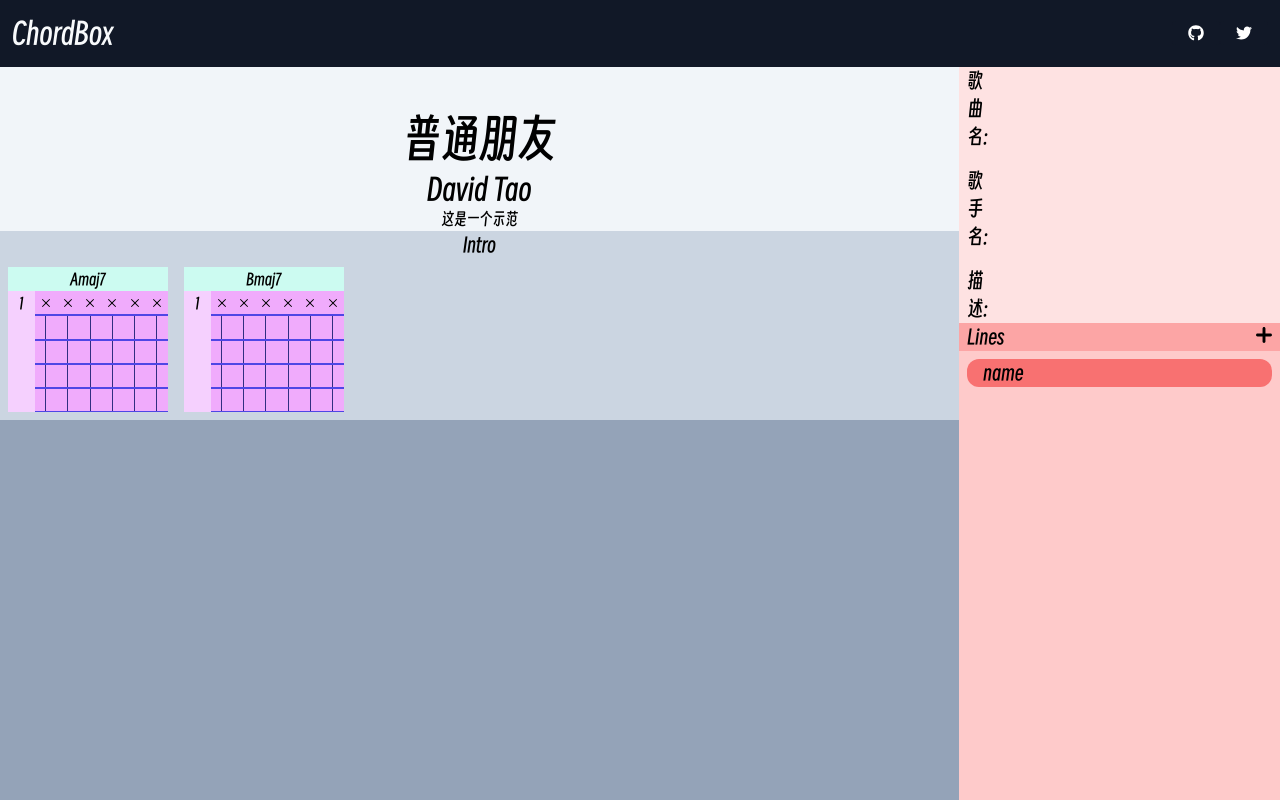
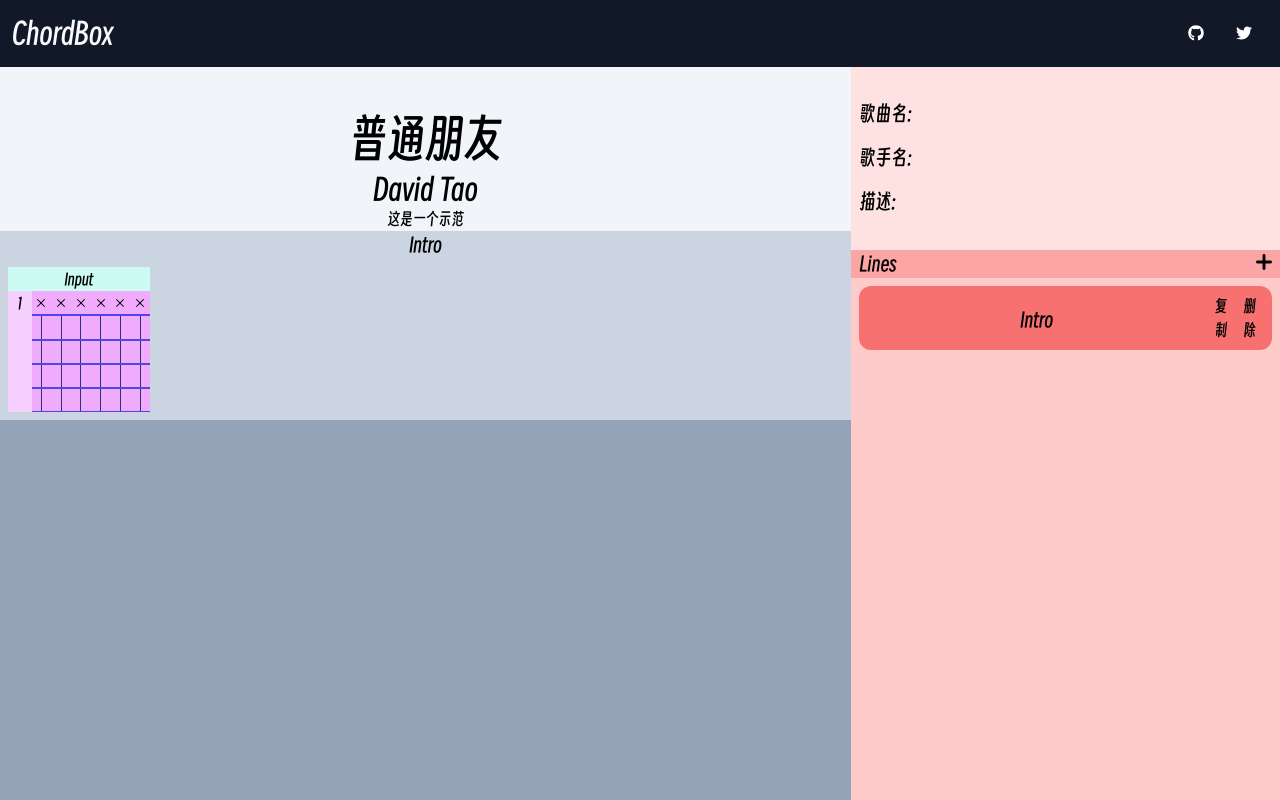
Before and after one commit to DongHY1/chordbox, a Next.js app: page / in a window 1280 px wide. Built offline with nearby package versions, Linux system fonts and the light colour scheme.

Commit message:
add: lines

```diff
--- a/components/Form/ChordForm.tsx
+++ b/components/Form/ChordForm.tsx
@@ -1,8 +1,13 @@
 import React from 'react';
 import plus from '../../public/plus.svg';
 import Image from 'next/image';
-import { useTabStore } from '../../stores';
+import { useTabStore, getNewLine } from '../../stores';
 export default function ChordForm() {
+  const lines = useTabStore((state) => state.lines);
+  const addLines = useTabStore((state) => state.addLines);
+  const deleteLines = useTabStore((state) => state.deleteLines);
+  const updateRowTitle = useTabStore((state) => state.updateRowTitle);
+  const duplicateLines = useTabStore((state) => state.duplicateLines);
   return (
     <div className="flex flex-col basis-3/4 bg-red-200">
       <div className="flex flex-row justify-between bg-red-300 ">
@@ -11,11 +16,37 @@
           src={plus}
           className="w-4 h-4 mt-1 mr-2 cursor-pointer"
           alt="plus svg"
+          onClick={() => addLines(getNewLine())}
         />
       </div>
-      <div className="flex flex-row rounded-xl bg-red-400 m-2">
-        <div className="text-xl ml-4">name</div>
-      </div>
+      {lines.map((item) => (
+        <div
+          className="flex flex-row justify-between rounded-xl bg-red-400 m-2"
+          key={item.id}
+        >
+          <input
+            className="bg-transparent focus:outline-none text-xl text-center ml-2 pt-1"
+            value={item.title}
+            onChange={(event: React.ChangeEvent<HTMLInputElement>) =>
+              updateRowTitle(item.id, event.target.value)
+            }
+          />
+          <div className="flex flex-row justify-between mr-2">
+            <div
+              className="m-2 cursor-pointer"
+              onClick={() => duplicateLines(item.id)}
+            >
+              复制
+            </div>
+            <div
+              className="m-2 cursor-pointer"
+              onClick={() => deleteLines(item.id)}
+            >
+              删除
+            </div>
+          </div>
+        </div>
+      ))}
     </div>
   );
 }
--- a/stores/index.ts
+++ b/stores/index.ts
@@ -1,3 +1,3 @@
 import { useSongStore } from './useSongStore';
-import { useTabStore } from './useTabStore';
-export { useSongStore, useTabStore };
+import { useTabStore, getNewLine } from './useTabStore';
+export { useSongStore, useTabStore, getNewLine };
--- a/stores/useTabStore.ts
+++ b/stores/useTabStore.ts
@@ -8,28 +8,59 @@
 interface TabState {
   lines: Array<Line>;
   addLines: (line: Line) => void;
-  deleteLines: (title: number) => void;
+  deleteLines: (id: number) => void;
+  duplicateLines: (id: number) => void;
+  updateRowTitle: (id: number, title: string) => void;
 }
+
 export const useTabStore = create<TabState>()((set) => ({
-  lines: [
-    {
-      id: 1,
-      title: 'Intro',
-      chords: [
-        {
-          name: 'Amaj7',
-          position: { one: 0, two: 0, three: 0, four: 0, five: 0, six: 0 },
-        },
-        {
-          name: 'Bmaj7',
-          position: { one: 0, two: 0, three: 0, four: 0, five: 0, six: 0 },
-        },
-      ],
-    },
-  ],
+  lines: [getNewLine()],
   addLines: (line: Line) => set((state) => ({ lines: [...state.lines, line] })),
   deleteLines: (id) =>
     set((state) => ({
       lines: state.lines.filter((line) => line.id !== id),
     })),
+  duplicateLines: (id) =>
+    set((state) => ({ lines: getDuplicateLines(id, state.lines) })),
+  updateRowTitle: (id, title) =>
+    set((state) => ({ lines: getNewLines(id, title, state.lines) })),
 }));
+function getNewLines(
+  id: number,
+  title: string,
+  lines: Array<Line>
+): Array<Line> {
+  const res: Array<Line> = [];
+  for (let i = 0; i < lines.length; i++) {
+    if (lines[i].id !== id) {
+      res.push(lines[i]);
+    } else {
+      lines[i].title = title;
+      res.push(lines[i]);
+    }
+  }
+  return res;
+}
+function getDuplicateLines(id: number, lines: Array<Line>): Array<Line> {
+  let temp = getNewLine();
+  for (let i = 0; i < lines.length; i++) {
+    if (lines[i].id === id) {
+      temp.title = lines[i].title;
+      temp.chords = lines[i].chords;
+    }
+  }
+  return [...lines, temp];
+}
+export function getNewLine(): Line {
+  const emptyLine: Line = {
+    id: Date.now(),
+    title: 'Intro',
+    chords: [
+      {
+        name: 'Input',
+        position: { one: 0, two: 0, three: 0, four: 0, five: 0, six: 0 },
+      },
+    ],
+  };
+  return emptyLine;
+}
```
